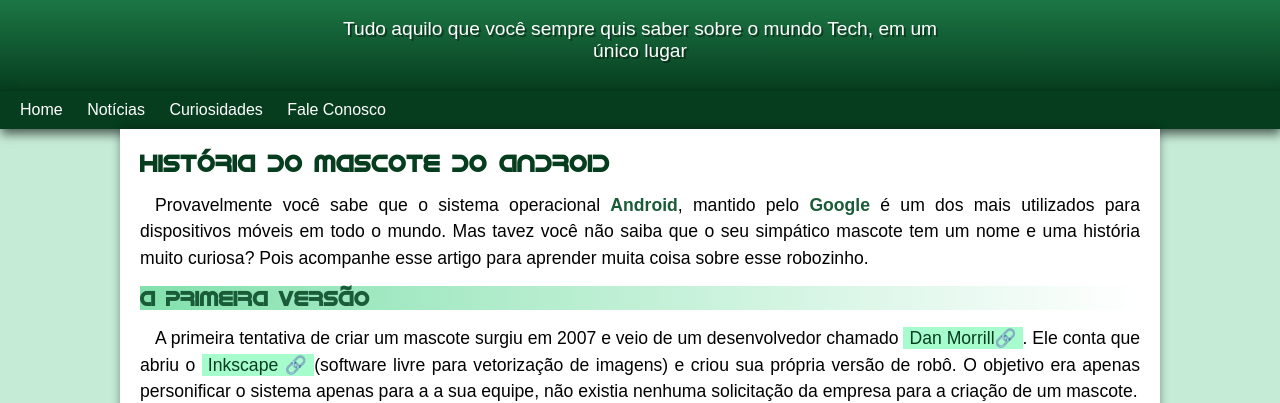
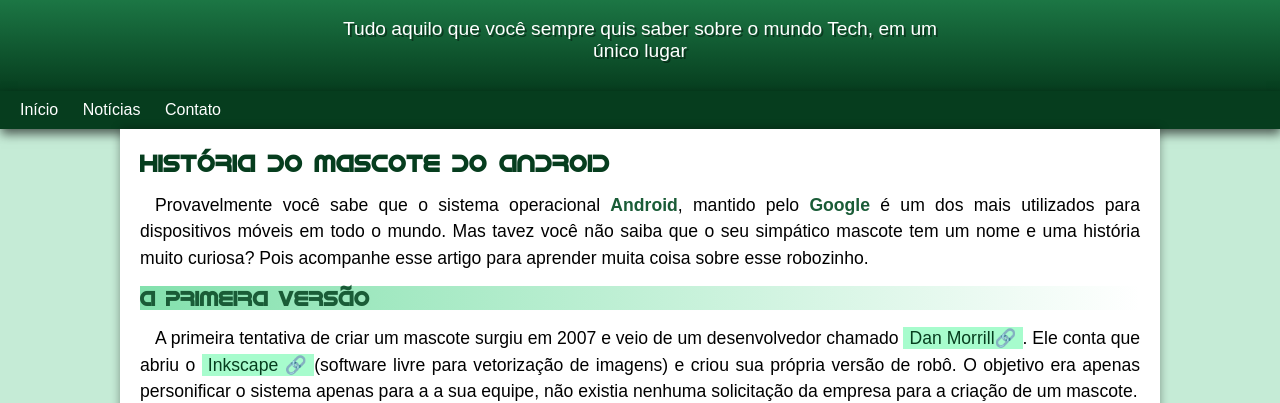
Before and after one commit to guilhermeazevedops/projeto-android, a plain HTML site: page index.html in a window 1280 px wide. Shown: the part 79-482 px from the top of the page. Drawn offline with Linux system fonts and the light colour scheme.

Commit message:
alteração na navegação
Foi retirado o botão de curiosidade, e o "Fale conosco" passou a ser "Contato" e "Home" passou a ser "Início"

```diff
--- a/index.html
+++ b/index.html
@@ -17,10 +17,9 @@
          </p>
     </header>
     <nav>
-        <a href="#">Home</a>
+        <a href="#">Início</a>
         <a href="#">Notícias</a>
-        <a href="#">Curiosidades</a>
-        <a href="#">Fale Conosco</a>
+        <a href="#">Contato</a>
     </nav>
     <main>
       <article>
```
